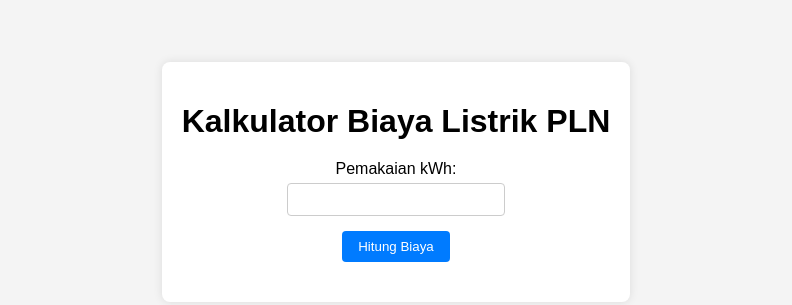
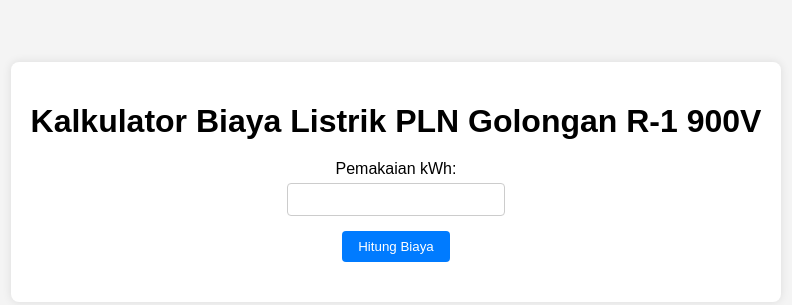
Before and after one commit to ghazadarmawan/kalkulator-diskon, a plain HTML site: page index.html in a window 1280 px wide. Shown: the part 218-523 px from the top of the page, without its empty margins (244-1036 px from the left). Drawn offline with Linux system fonts and the light colour scheme.

Commit message:
Update index.html

```diff
--- a/index.html
+++ b/index.html
@@ -2,12 +2,12 @@
 <html lang="en">
 <head>
   <meta charset="UTF-8">
-  <title>Kalkulator Biaya Listrik PLN</title>
+  <title>Kalkulator Biaya Listrik PLN Golongan R-1 900V </title>
   <link rel="stylesheet" href="style.css">
 </head>
 <body>
   <div class="calculator">
-    <h1>Kalkulator Biaya Listrik PLN</h1>
+    <h1>Kalkulator Biaya Listrik PLN Golongan R-1 900V</h1>
     <div class="input-section">
       <label for="usage">Pemakaian kWh:</label>
       <input type="number" id="usage">
```
